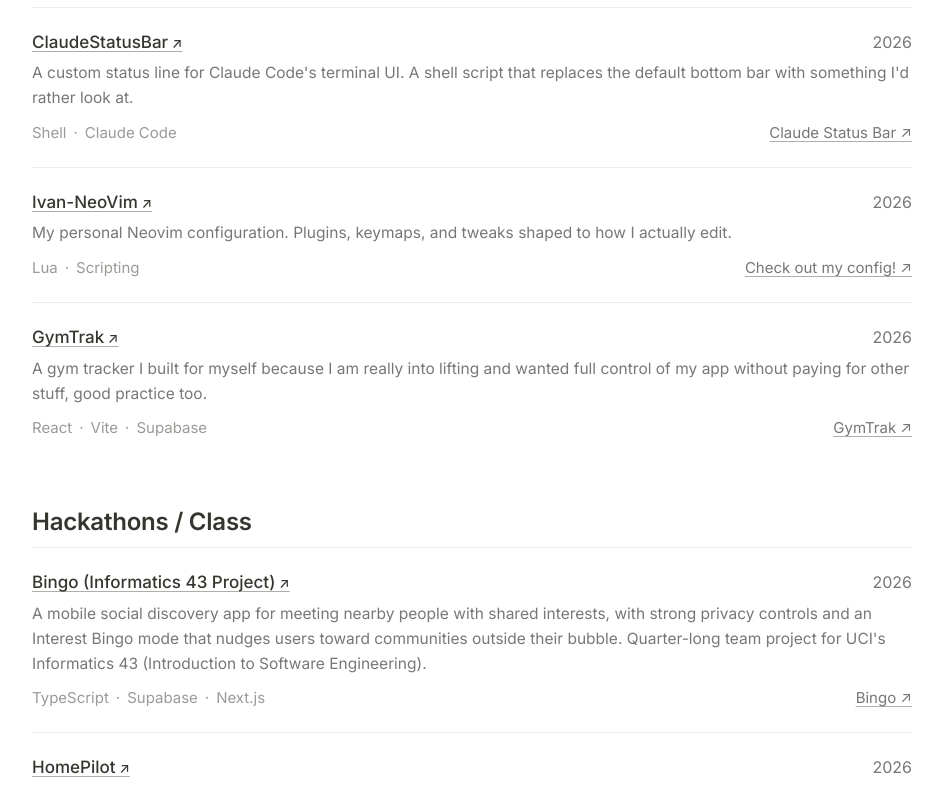
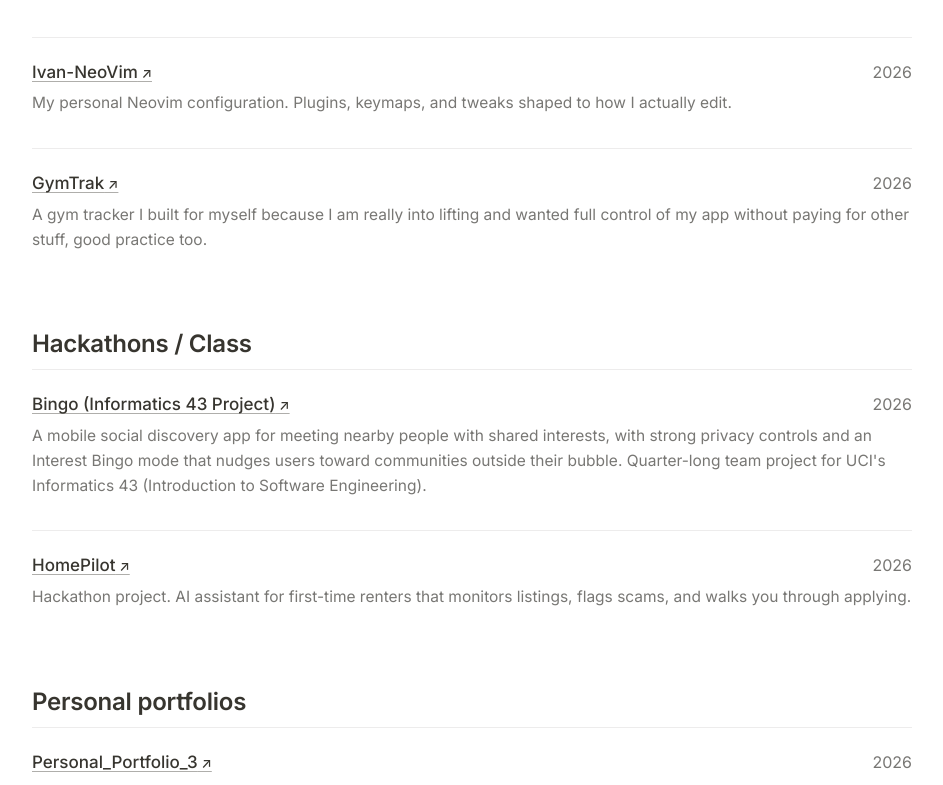
Before and after one commit to Ivan-Shishkin-Dev/Personal_Portfolio_3, a Next.js app: page /projects in a window 1280 px wide. Shown: the part 1487-2272 px from the top of the page, without its empty margins (168-1111 px from the left). Built offline with nearby package versions, Linux system fonts and the light colour scheme.

Commit message:
Put project links on titles only
Drop the tech tags and the bottom links row on Projects; each project's link now lives on its title. Project data replaces tags/links with a single optional href.

```diff
--- a/app/globals.css
+++ b/app/globals.css
@@ -785,32 +785,6 @@
   color: var(--muted);
   margin: 6px 0 10px;
 }
-.project .meta-row {
-  display: flex;
-  justify-content: space-between;
-  align-items: baseline;
-  flex-wrap: wrap;
-  gap: 12px;
-}
-.project .tags {
-  display: flex; flex-wrap: wrap;
-}
-.project .tag {
-  font-size: 0.9375rem;
-  color: var(--subtle);
-}
-.project .tag + .tag::before { content: "·"; margin: 0 7px; }
-.project .link {
-  font-size: 0.9375rem;
-  color: var(--muted);
-  overflow-wrap: anywhere;
-}
-.project .links {
-  display: flex;
-  flex-wrap: wrap;
-  gap: 12px;
-  justify-content: flex-end;
-}
 .project .year {
   font-size: 1rem;
   color: var(--muted);
--- a/app/projects/page.tsx
+++ b/app/projects/page.tsx
@@ -16,7 +16,6 @@
     <SectionLayout slug="projects">
       <div className="entries">
         {projects.map((p, i) => {
-          const primary = p.links[0];
           return (
           <Fragment key={p.title}>
             {projects[i - 1]?.group !== p.group && (
@@ -25,18 +24,18 @@
             <article className="project">
               <div className="project-head">
                 <h3>
-                  {primary ? (
-                    isExternalHref(primary.href) ? (
+                  {p.href ? (
+                    isExternalHref(p.href) ? (
                       <a
                         className="project-title-link"
-                        href={primary.href}
+                        href={p.href}
                         target="_blank"
                         rel="noopener noreferrer"
                       >
                         {p.title}
                       </a>
                     ) : (
-                      <Link className="project-title-link" href={primary.href}>
+                      <Link className="project-title-link" href={p.href}>
                         {p.title}
                       </Link>
                     )
@@ -47,35 +46,6 @@
                 <span className="year">{p.year}</span>
               </div>
               <p className="blurb">{p.blurb}</p>
-              <div className="meta-row">
-                <div className="tags">
-                  {p.tags.map((t) => (
-                    <span className="tag" key={t}>{t}</span>
-                  ))}
-                </div>
-                <div className="links">
-                  {p.links.map((l) => {
-                    if (isExternalHref(l.href)) {
-                      return (
-                        <a
-                          className="link"
-                          key={l.label}
-                          href={l.href}
-                          target="_blank"
-                          rel="noopener noreferrer"
-                        >
-                          {l.label}
-                        </a>
-                      );
-                    }
-                    return (
-                      <Link className="link" key={l.label} href={l.href}>
-                        {l.label}
-                      </Link>
-                    );
-                  })}
-                </div>
-              </div>
               {p.video && (
                 <video
                   className="project-video"
--- a/content/projects.tsx
+++ b/content/projects.tsx
@@ -4,8 +4,7 @@
 export type Project = {
   title: string;
   blurb: ReactNode;
-  tags: string[];
-  links: { label: string; href: string }[];
+  href?: string;
   year: string;
   group: string;
   video?: { src: string; poster: string };
@@ -26,13 +25,7 @@
         <Link href="/experience">experience</Link>.
       </>
     ),
-    tags: ["Next.js", "TypeScript", "LLM APIs"],
-    links: [
-      {
-        label: "Science Inquiry Studio ↗",
     href: "https://sinq.studio/",
-      },
-    ],
     year: "2026",
     group: "Main / Jobs",
   },
@@ -52,21 +45,13 @@
         <Link href="/experience">experience</Link>.
       </>
     ),
-    tags: ["React", "Supabase", "External APIs"],
-    links: [],
     year: "2026",
     group: "Main / Jobs",
   },
   {
     title: "AI Safety Website",
     blurb: "The club site for AI Safety @ UCI.",
-    tags: ["Next.js", "TypeScript", "Tailwind CSS"],
-    links: [
-      {
-        label: "AI Safety @ UCI ↗",
     href: "https://aisafetyuci.org/",
-      },
-    ],
     year: "2026",
     group: "Main / Jobs",
   },
@@ -74,13 +59,7 @@
     title: "Notes",
     blurb:
       "A small pipeline that has Claude rewrite my Obsidian markdown notes. Markdown in, edits I can review back out.",
-    tags: ["Claude Code", "Markdown Files", "Obsidian"],
-    links: [
-      {
-        label: "Read my notes! ↗",
     href: "https://ivan-shishkin-dev.github.io/notes/",
-      },
-    ],
     year: "2026",
     group: "Tinkering",
   },
@@ -88,13 +67,7 @@
     title: "ClaudeStatusBar",
     blurb:
       "A custom status line for Claude Code's terminal UI. A shell script that replaces the default bottom bar with something I'd rather look at.",
-    tags: ["Shell", "Claude Code"],
-    links: [
-      {
-        label: "Claude Status Bar ↗",
     href: "https://github.com/Ivan-Shishkin-Dev/ClaudeStatusBar",
-      },
-    ],
     year: "2026",
     group: "Tinkering",
   },
@@ -102,13 +75,7 @@
     title: "Ivan-NeoVim",
     blurb:
       "My personal Neovim configuration. Plugins, keymaps, and tweaks shaped to how I actually edit.",
-    tags: ["Lua", "Scripting"],
-    links: [
-      {
-        label: "Check out my config! ↗",
     href: "https://github.com/Ivan-Shishkin-Dev/Ivan-NeoVim",
-      },
-    ],
     year: "2026",
     group: "Tinkering",
   },
@@ -116,13 +83,7 @@
     title: "GymTrak",
     blurb:
       "A gym tracker I built for myself because I am really into lifting and wanted full control of my app without paying for other stuff, good practice too.",
-    tags: ["React", "Vite", "Supabase"],
-    links: [
-      {
-        label: "GymTrak ↗",
     href: "https://github.com/Ivan-Shishkin-Dev/GymTrak",
-      },
-    ],
     year: "2026",
     group: "Tinkering",
   },
@@ -130,13 +91,7 @@
     title: "Bingo (Informatics 43 Project)",
     blurb:
       "A mobile social discovery app for meeting nearby people with shared interests, with strong privacy controls and an Interest Bingo mode that nudges users toward communities outside their bubble. Quarter-long team project for UCI's Informatics 43 (Introduction to Software Engineering).",
-    tags: ["TypeScript", "Supabase", "Next.js"],
-    links: [
-      {
-        label: "Bingo ↗",
     href: "https://inf43-project-bingo.vercel.app",
-      },
-    ],
     year: "2026",
     group: "Hackathons / Class",
   },
@@ -144,13 +99,7 @@
     title: "HomePilot",
     blurb:
       "Hackathon project. AI assistant for first-time renters that monitors listings, flags scams, and walks you through applying.",
-    tags: ["Groq API", "Vercel", "Next.js"],
-    links: [
-      {
-        label: "HomePilot ↗",
     href: "https://v0-homepilot.vercel.app/",
-      },
-    ],
     year: "2026",
     group: "Hackathons / Class",
   },
@@ -158,26 +107,14 @@
     title: "Personal_Portfolio_3",
     blurb:
       "The site you're on. Editorial, typography-forward, in Next.js 16. Third iteration of my personal page.",
-    tags: ["Next.js", "TypeScript", "CSS"],
-    links: [
-      {
-        label: "GitHub for Website ↗",
     href: "https://github.com/Ivan-Shishkin-Dev/Personal_Portfolio_3",
-      },
-    ],
     year: "2026",
     group: "Personal portfolios",
   },
   {
     title: "Personal_Portfolio_2",
     blurb: "Personal site, version two. Hosted on GitHub Pages.",
-    tags: ["React", "Three.js", "GSAP"],
-    links: [
-      {
-        label: "Personal Portfolio 2 ↗",
     href: "https://ivan-shishkin-dev.github.io/Personal_Portfolio_2/",
-      },
-    ],
     year: "2025",
     group: "Personal portfolios",
   },
@@ -185,13 +122,7 @@
     title: "Personal_Portfolio_1",
     blurb:
       "First personal site. Where I started learning what I wanted a personal page to feel like.",
-    tags: ["CSS", "HTML", "JavaScript"],
-    links: [
-      {
-        label: "Personal Portfolio 1 ↗",
     href: "https://ivan-shishkin-dev.github.io/Personal_Portfolio_1/",
-      },
-    ],
     year: "2025",
     group: "Personal portfolios",
   },
```
Lines whose indentation alone changed are shown as unchanged.
